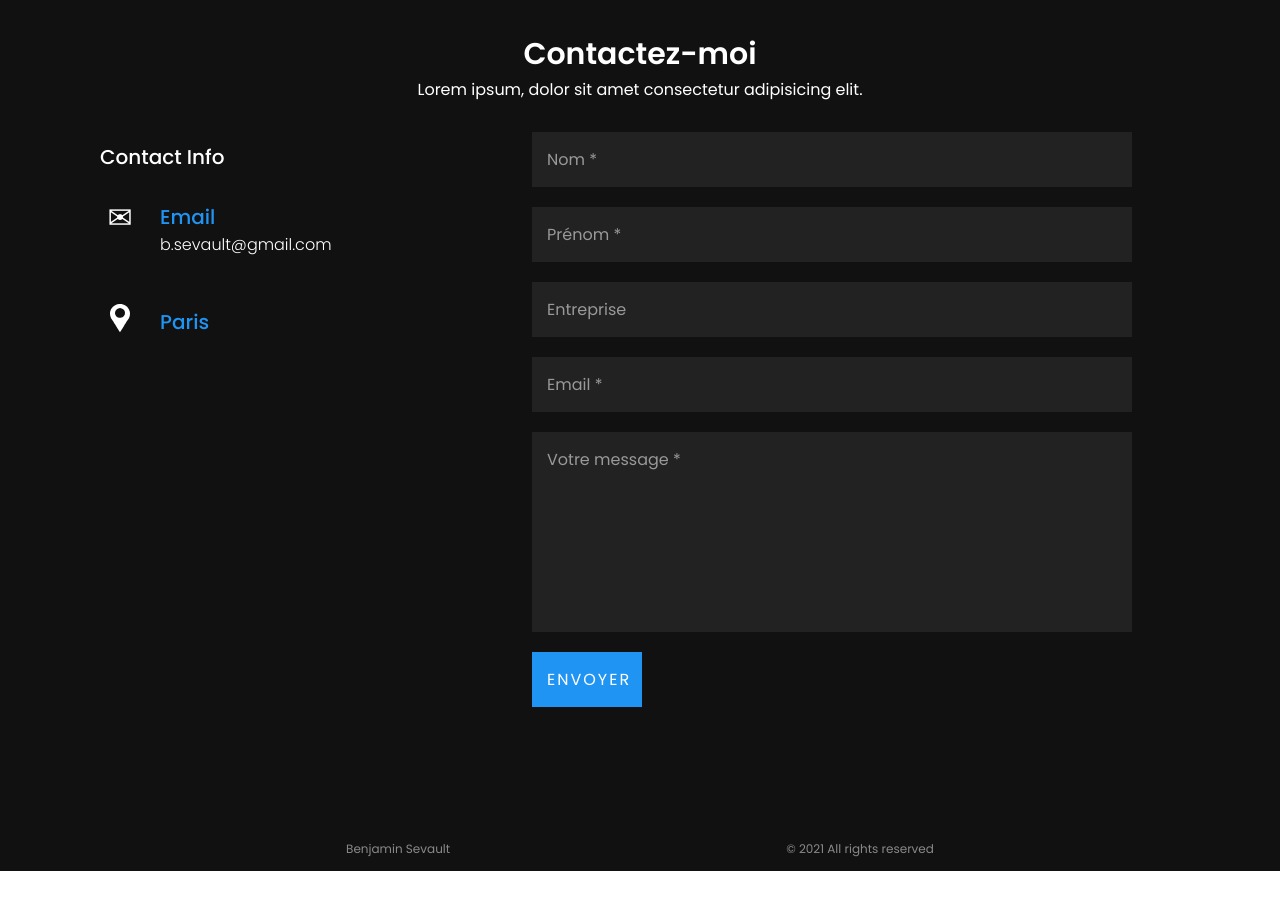
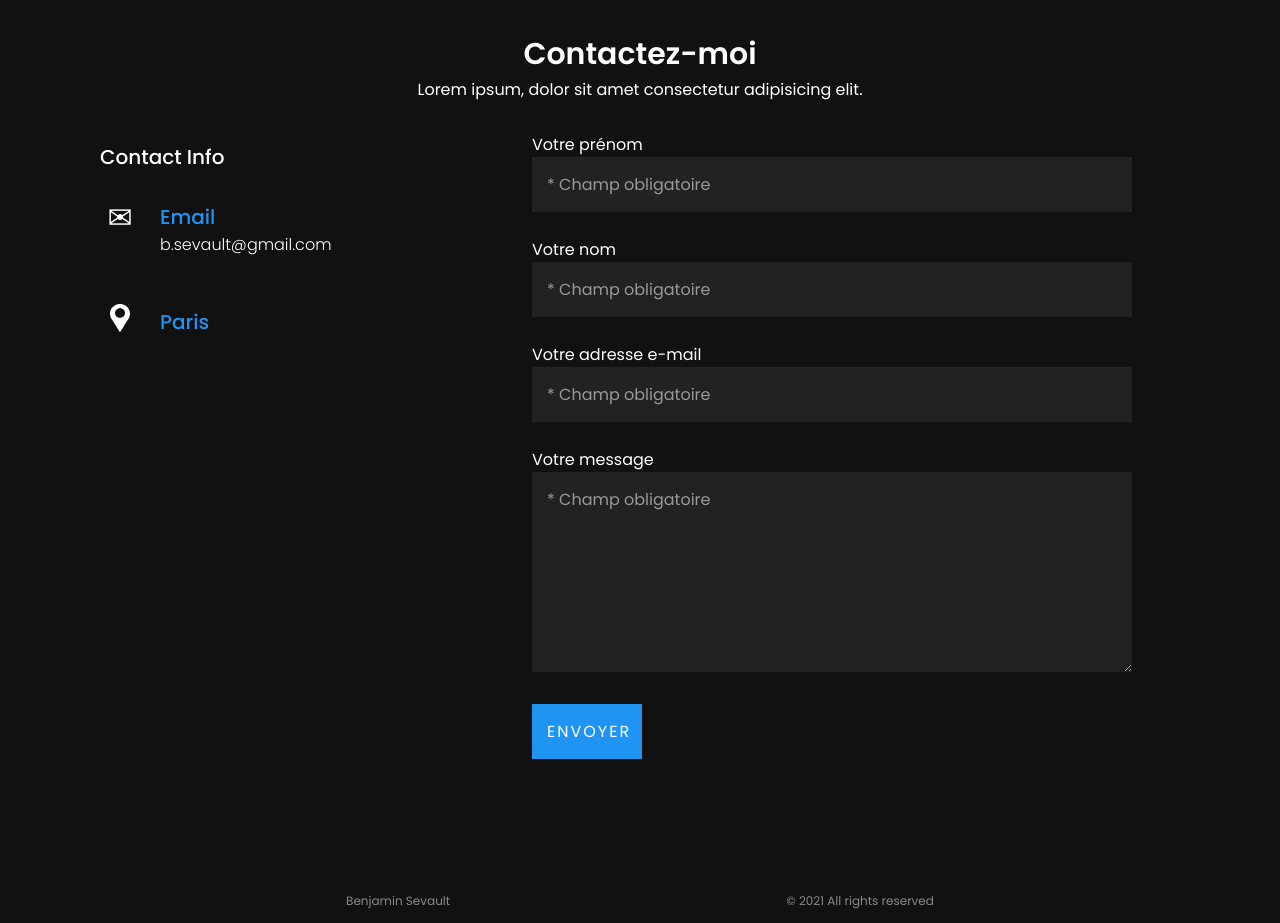
Before and after one commit to BSevault/portfolio, a plain HTML site: page index.html in a window 1280 px wide. Shown: the part 6600-7523 px from the top of the page. Before the commit the page ends 7471 px from the top, so only its background shows below. Drawn offline with Linux system fonts and the light colour scheme.

Commit message:
making form functional

```diff
--- a/index.html
+++ b/index.html
@@ -268,13 +268,24 @@
                         </div>
                     </div>
                 </div>
+
+                <!-- https://formsubmit.co -->
                 <div class="formBx">
-                    <form>
-                        <input type="text" name="nom" placeholder="Nom *" required>
-                        <input type="text" name="prenom" placeholder="Prénom *" required>
-                        <input type="text" name="entreprise" placeholder="Entreprise">
-                        <input type="email" name="email" placeholder="Email *" required>
-                        <textarea name="message" placeholder="Votre message *" required></textarea>
+                    <form action="https://formsubmit.co/b.sevault@gmail.com" method="POST">
+                        <input type="hidden" name="_subject" value="Nouveau mail depuis le portfolio">
+                        <input type="hidden" name="_template" value="table">
+                        <label for="prenom"><p>Votre prénom</p>
+                            <input type="text" name="prenom" id="prenom" placeholder="* Champ obligatoire" required>
+                        </label>
+                        <label for="nom"><p>Votre nom</p>
+                            <input type="text" name="nom" id="nom" placeholder="* Champ obligatoire" required>
+                        </label>
+                        <label for="email"><p>Votre adresse e-mail</p>
+                            <input type="email" name="email" id="email" placeholder="* Champ obligatoire" required>
+                        </label>
+                        <label for="message"><p>Votre message</p>
+                            <textarea name="message" id="message" placeholder="* Champ obligatoire" required></textarea>
+                        </label>
                         <input type="submit" value="Envoyer">
                     </form>
                 </div>
--- a/style/responsive.css
+++ b/style/responsive.css
@@ -20,7 +20,7 @@
         top: 39px;
         left: -100%;
         display: block;
-        padding: 100px 50px;
+        padding: 20px 50px;
         text-align: center;
         width: 100%;
         height: auto;
--- a/style/style.css
+++ b/style/style.css
@@ -432,6 +432,12 @@ img {
     margin-top: 10px;
 }
 
+.formBx label {
+    margin-bottom: 5px;
+    font-size: 16px;
+    color: #fff;
+}
+
 .formBx form input,
 .formBx form textarea {
     margin-bottom: 20px;
@@ -441,11 +447,11 @@ img {
     outline: none;
     background: #222;
     color: #fff;
+    width: 100%;
 }
 
 .formBx form textarea {
     min-height: 200px;
-    resize: none;
 }
 
 .formBx form input::placeholder,
```
